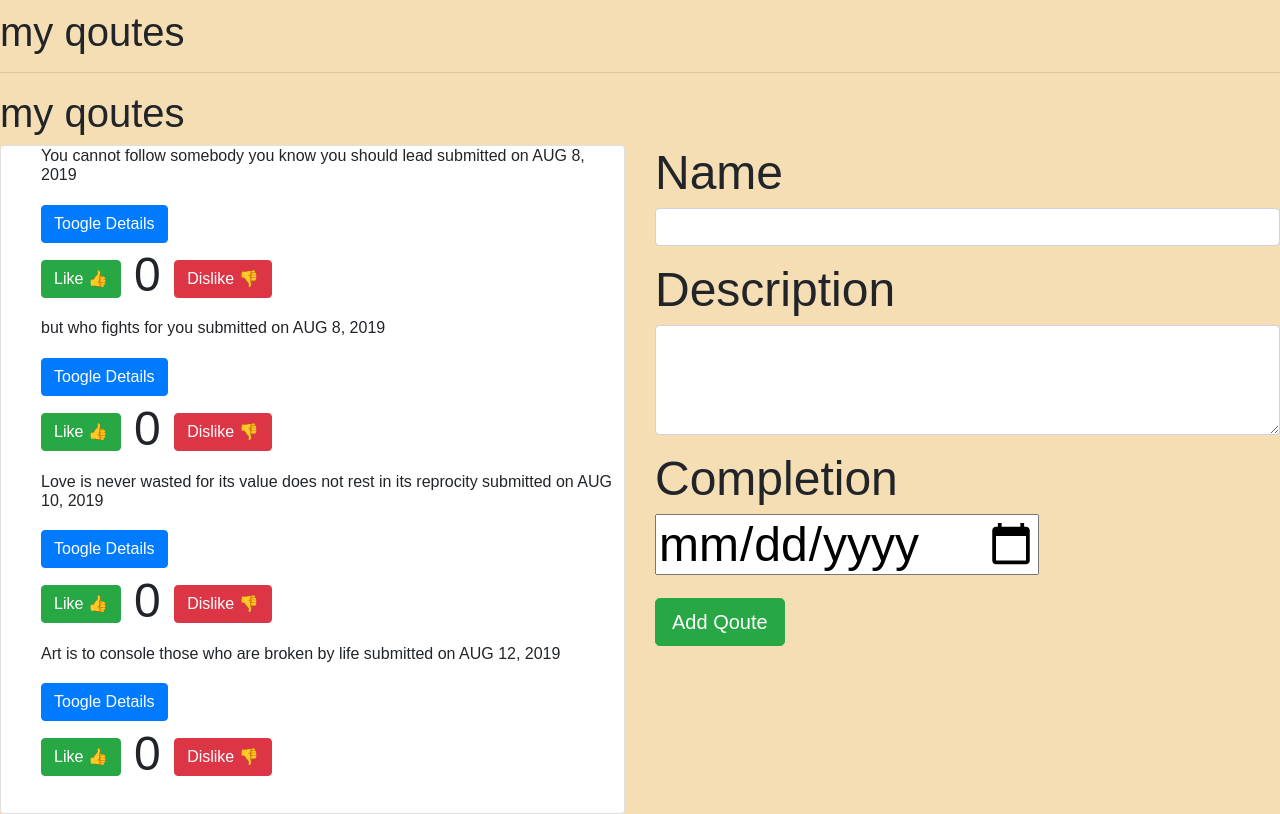
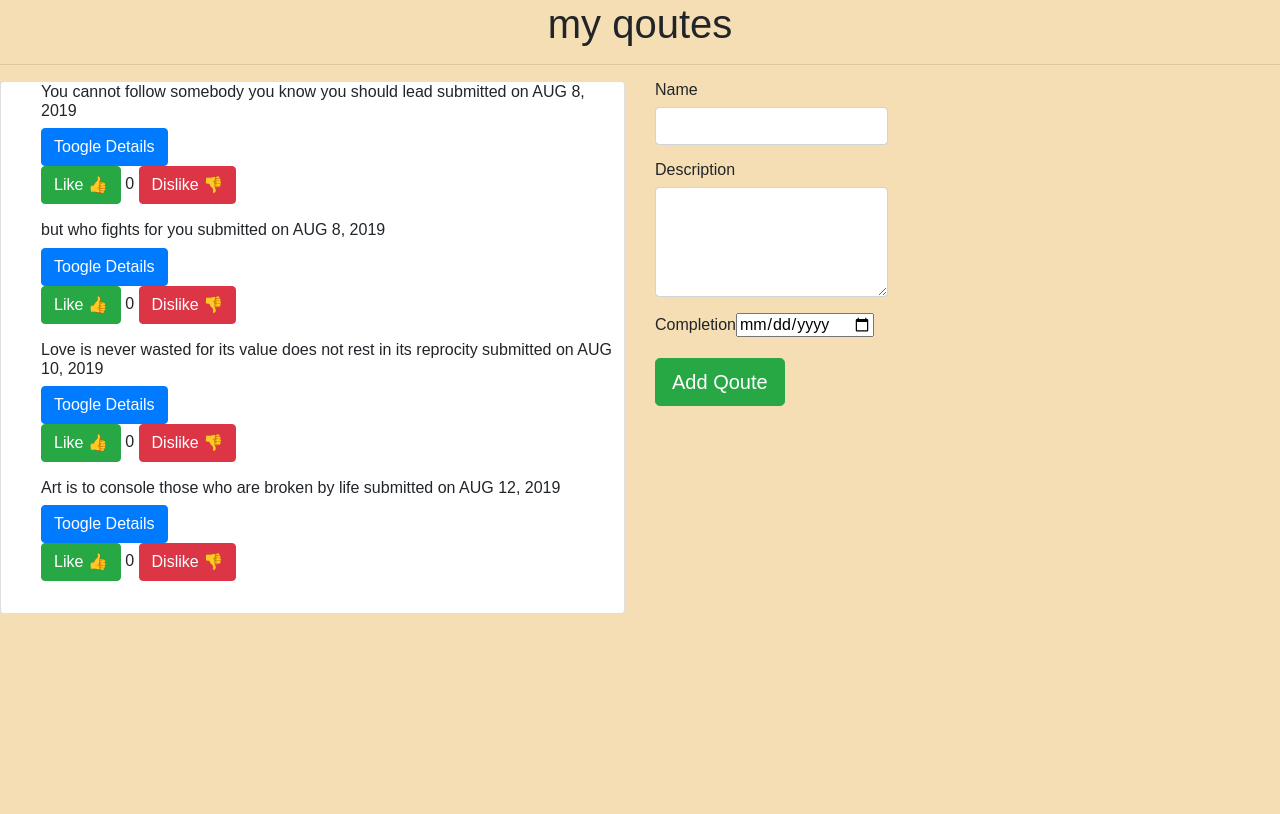
Before and after one commit to georgewanyama/qoutes, an Angular app: page / in a window 1280 px wide. Built offline with nearby package versions, Linux system fonts and the light colour scheme.

Commit message:
create css file for the app funtion

```diff
--- a/src/app/app.component.html
+++ b/src/app/app.component.html
@@ -1,5 +1,5 @@
 <div>
-  <h2></h2>
+
   <div>
     <!---
 
--- a/src/app/qoute/qoute.component.html
+++ b/src/app/qoute/qoute.component.html
@@ -1,6 +1,6 @@
 <h1>my qoutes </h1>
 <hr>
-<h1>my qoutes </h1>
+
 
 <div class="row">
   <div class="col-xl-6">
--- a/src/styles.css
+++ b/src/styles.css
@@ -1,5 +1,8 @@
 body{
 background-color: wheat;
-font: 3em sans-serif;
+font: 1em sans-serif;
 font-style: san;
 }
+h1 {
+    text-align: center;
+}
```
